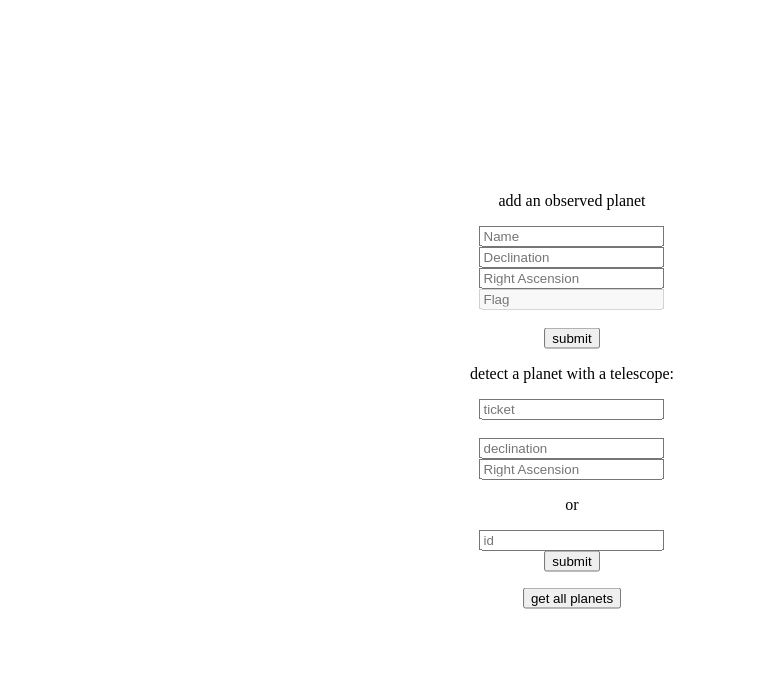
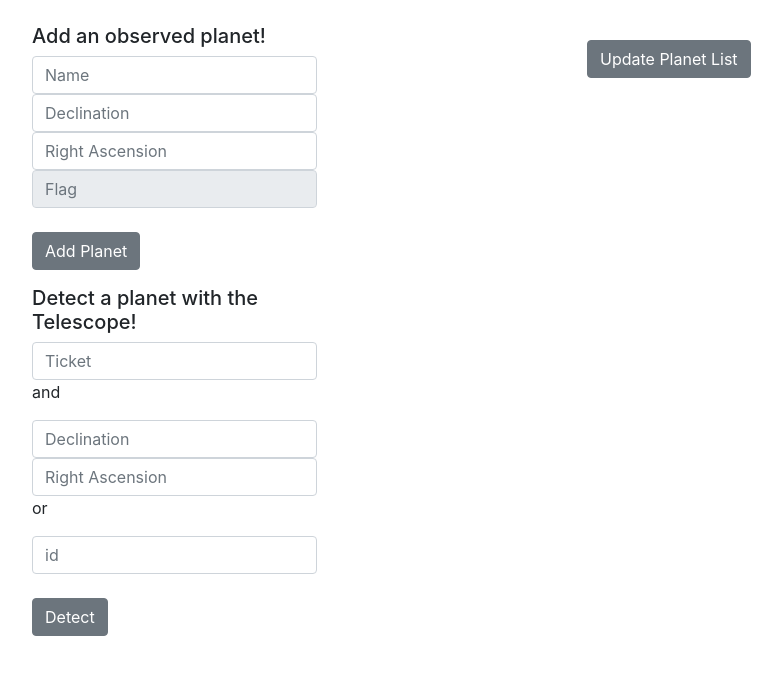
Before and after one commit to enowars/enowars3-service-telescopy, a Python web app: template service/src/templates/index.html in a window 1280 px wide. Shown: the top 675 px of the page, without its empty margins (68-850 px from the left). Run offline with Jinja, Linux system fonts and the light colour scheme; the template is opened without the code that fills it, so the values that code supplies are empty; some libraries are stand-ins or nearby versions.

Commit message:
Add Bootstrap to project. Add list for planets. Apply Jinja Templates

```diff
--- a/service/src/templates/index.html
+++ b/service/src/templates/index.html
@@ -1,139 +1,57 @@
 <!DOCTYPE html>
-<html>
-
+<html lang="en">
+<head>
+    <meta charset="UTF-8">
+    <title>Telescopy</title>
+    <link rel="stylesheet" href="/static/css/styles.css">
+    <link rel="stylesheet" href="https://maxcdn.bootstrapcdn.com/bootstrap/4.0.0/css/bootstrap.min.css"
+          integrity="sha384-Gn5384xqQ1aoWXA+058RXPxPg6fy4IWvTNh0E263XmFcJlSAwiGgFAW/dAiS6JXm" crossorigin="anonymous">
+</head>
 <body>
-    <div class="centered">
-            <div>
-                <p>add an observed planet</p>
-            <input id="name" type="text"  placeholder="Name">
+<div class="container">
+    <div class="row">
+        <div class="col-md-6 mt-4">
+            <div class="col-md-7">
+                <h5>Add an observed planet!</h5>
+                <input id="name" type="text" placeholder="Name" class="form-control">
+                <input id="declination" type="text" placeholder="Declination" class="form-control">
+                <input id="rightAscension" type="text" placeholder="Right Ascension" class="form-control">
+                <input id="flag" type="text" placeholder="Flag" disabled class="form-control">
                 <br>
-                <input id="declination" type="text"  placeholder="Declination">
+                <button class="btn btn-secondary" id=" submit2" onClick="addPlanet(this.id)">Add Planet</button>
+            </div>
+            <div class="mt-3 col-md-7">
+                <h5>Detect a planet with the Telescope!</h5>
+                <input id="ticket" type="text" placeholder="Ticket" class="form-control">
+                <p> and </p>
+                <input id="declination2" type="text" placeholder="Declination" class="form-control">
+                <input id="rightAscension2" type="text" placeholder="Right Ascension" class="form-control">
+                <p> or </p>
+                <input id="planetId" type="text" placeholder="id" class="form-control">
                 <br>
-            <input id="rightAscension" type="text"  placeholder="Right Ascension">
-            <br>
-            <input id="flag" type="text"  placeholder="Flag" disabled>
-                <br></br>
-                <button id=" submit2" onClick="addPlanet(this.id)">submit</button>
+                <button class="btn btn-secondary" id=" submit1" onClick="getPlanet(this.id)">Detect</button>
+                <p id="result"></p>
             </div>
-
-            <div>
-                <p>detect a planet with a telescope:</p>
-                <input id="ticket" type="text" placeholder="ticket"><br>
-                <br>
-                <input id="declination2" type="text" placeholder="declination"><br>
-
-                <input id="rightAscension2" type="text" placeholder="Right Ascension"><br>
-                <p> or </p>
-                <input id="planetId" type="text" placeholder="id"><br>
-
-                <button id=" submit1" onClick="getPlanet(this.id)">submit</button>
-                <p id="result"></p>
-
+        </div>
+        <div class="col-md-6 mt-4">
+            <div class="list-group">
+                {% for planet in planets %}
+                    <a href="/planet_details?name={{ planet.name }}" class="list-group-item list-group-item-action">Name: {{ planet.name }}</a>
+                {% endfor %}
             </div>
-            <div>
-                    <button id="getAllBtn" onClick="getAll(this.id)">get all planets</button>
-                    <p id="allPlanets"></p>
-
-                </div>
+            <a class="btn btn-secondary mt-3" href="/" role="button">Update Planet List</a>
+        </div>
     </div>
-
-
-
-    <script type="text/javascript">
-        function reply_click(clicked_id) {
-            makeAjaxRequest();
-        }
-        function getAll(clicked_id){
-            var xhttp = new XMLHttpRequest();
-            xhttp.onreadystatechange = function () {
-                if (this.readyState == 4 && this.status == 200) {
-                    document.getElementById("allPlanets").innerHTML = this.responseText;
-                    // alert(this.responseText)
-                }
-            };
-            xhttp.open("GET", "../getAll" ,true)
-            xhttp.send();
-        }
-        function addPlanet(clicked_id){
-            var xhttp = new XMLHttpRequest();
-            xhttp.onreadystatechange = function () {
-                if (this.readyState == 4 && this.status == 200) {
-                    alert(this.responseText)
-                }
-            };
-            xhttp.open("GET", "../addPlanet" +
-            "?name=" + document.getElementById("name").value +
-            "&declination=" + document.getElementById("declination").value +
-            "&rightAscension=" + document.getElementById("rightAscension").value +
-            "&flag=none"
-            ,true)
-            xhttp.send();
-        }
-
-        function getPlanet(clicked_id){
-            var xhttp = new XMLHttpRequest();
-            xhttp.onreadystatechange = function () {
-                if (this.readyState == 4 && this.status == 200) {
-                    alert(this.responseText)
-                }
-            };
-            xhttp.open("GET", "../getPlanet?declination=" + document.getElementById("declination2").value
-            +"&rightAscension=" +  document.getElementById("rightAscension2").value
-            +"&ticket=" +  document.getElementById("ticket").value
-            +"&id=" +  document.getElementById("planetId").value
-            , true)
-            xhttp.send();
-        }
-        function makeAjaxRequest() {
-            var xhttp = new XMLHttpRequest();
-            xhttp.onreadystatechange = function () {
-                if (this.readyState == 4 && this.status == 200) {
-                    document.getElementById("result").innerHTML = this.responseText;
-                }
-            };
-            xhttp.open("GET", "../directTelscopeTo/" + document.getElementById("angleInput").value, true);
-            xhttp.send();
-        }
-    </script>
-    <style>
-    /* Split the screen in half */
-.split {
-    height: 100%;
-    width: 50%;
-    position: fixed;
-    z-index: 1;
-    top: 0;
-    overflow-x: hidden;
-    padding-top: 20px;
-  }
-
-  /* Control the left side */
-  .left {
-    left: 0;
-    background-color: rgb(177, 157, 157);
-  }
-
-  /* Control the right side */
-  .right {
-    right: 0;
-    background-color: gray;
-  }
-
-  /* If you want the content centered horizontally and vertically */
-  .centered {
-    position: absolute;
-    top: 50%;
-    left: 50%;
-    transform: translate(-50%, -50%);
-    text-align: center;
-  }
-
-  /* Style the image inside the centered container, if needed */
-  .centered img {
-    width: 150px;
-    border-radius: 50%;
-  }
-    </style>
+</div>
+<script src="/static/js/script.js"></script>
+<script src="https://code.jquery.com/jquery-3.2.1.slim.min.js"
+        integrity="sha384-KJ3o2DKtIkvYIK3UENzmM7KCkRr/rE9/Qpg6aAZGJwFDMVNA/GpGFF93hXpG5KkN"
+        crossorigin="anonymous"></script>
+<script src="https://cdnjs.cloudflare.com/ajax/libs/popper.js/1.12.9/umd/popper.min.js"
+        integrity="sha384-ApNbgh9B+Y1QKtv3Rn7W3mgPxhU9K/ScQsAP7hUibX39j7fakFPskvXusvfa0b4Q"
+        crossorigin="anonymous"></script>
+<script src="https://maxcdn.bootstrapcdn.com/bootstrap/4.0.0/js/bootstrap.min.js"
+        integrity="sha384-JZR6Spejh4U02d8jOt6vLEHfe/JQGiRRSQQxSfFWpi1MquVdAyjUar5+76PVCmYl"
+        crossorigin="anonymous"></script>
 </body>
-
 </html>
```
